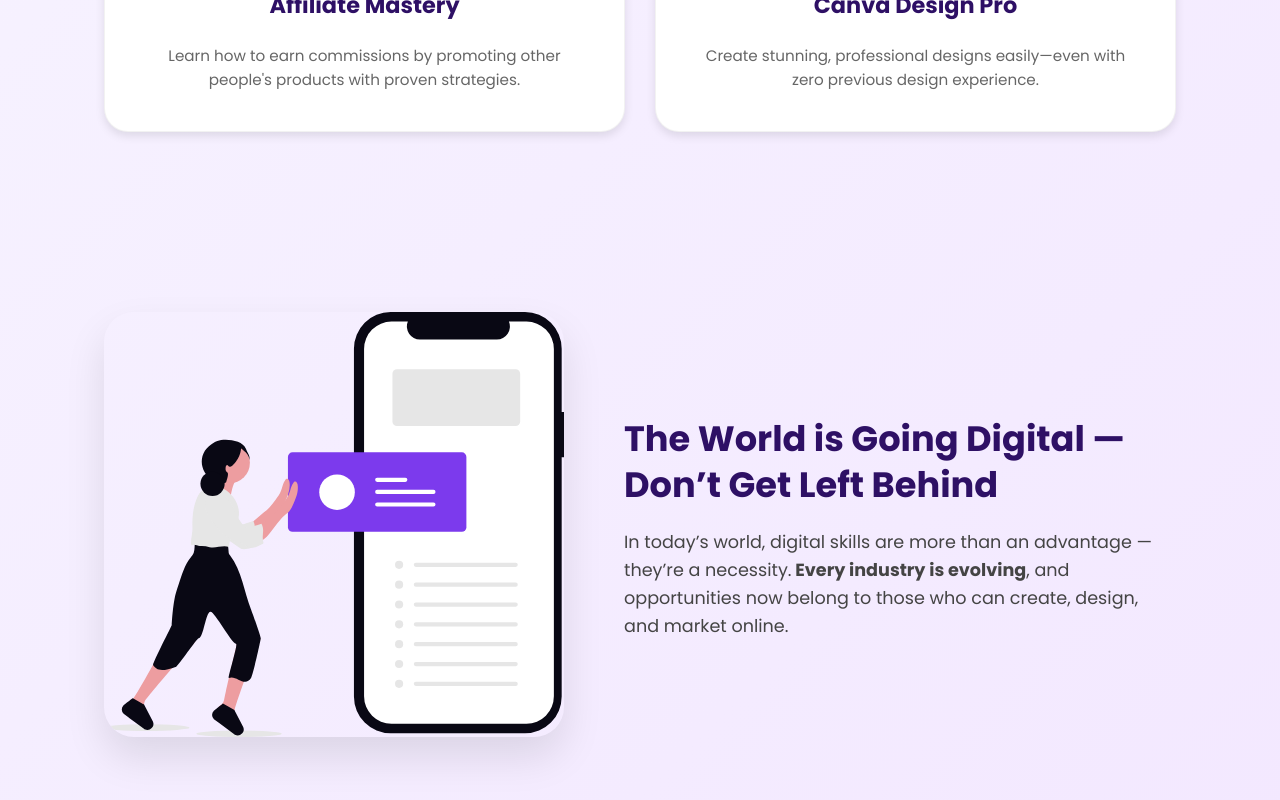
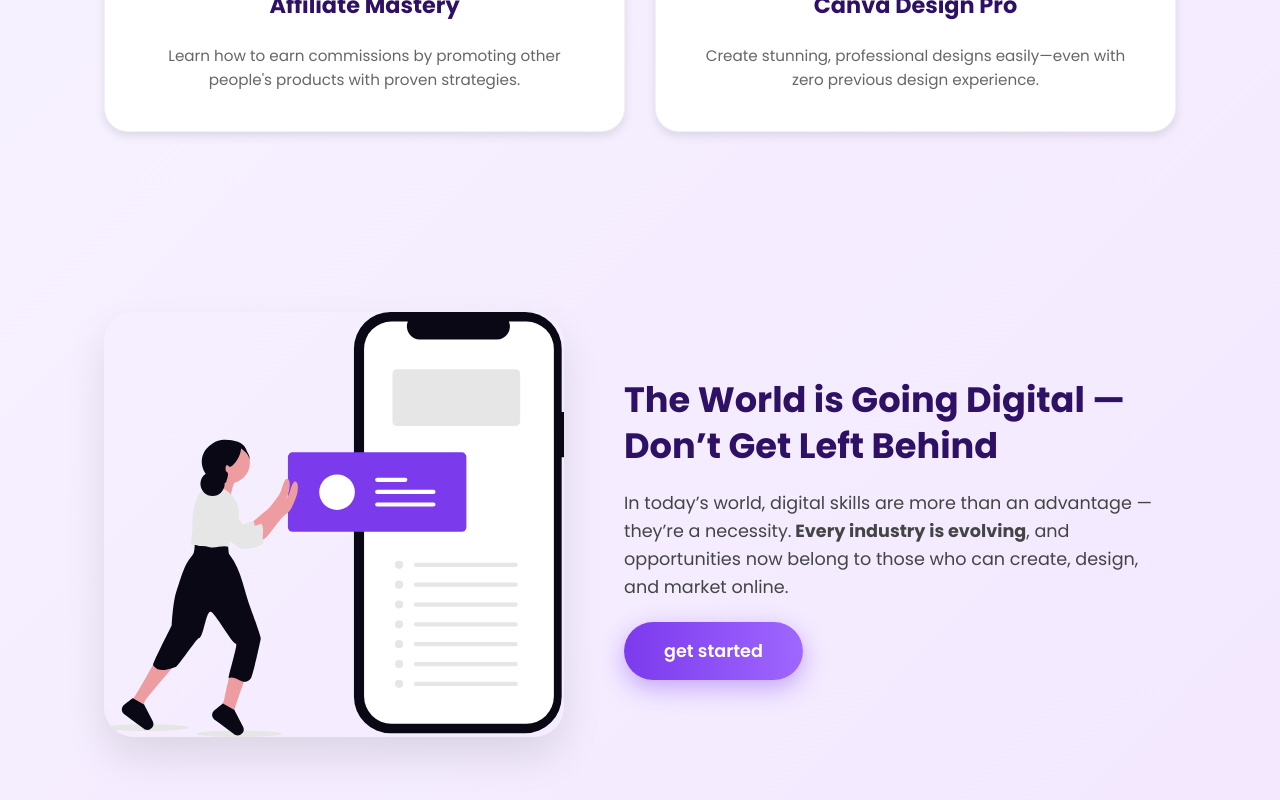
Before and after one commit to KosisochukwuD/react-app, a React (Create React App) app: page / in a window 1280 px wide. Shown: the part 1342-2142 px from the top of the page. Built offline with nearby package versions, Linux system fonts and the light colour scheme.

Commit message:
added a get started button

```diff
--- a/src/components/Profile.jsx
+++ b/src/components/Profile.jsx
@@ -79,6 +79,9 @@ const Profile = () => {
               In today’s world, digital skills are more than an advantage — they’re a necessity.
               <strong> Every industry is evolving</strong>, and opportunities now belong to those who can create, design, and market online.
             </p>
+                      <button className="cta-btn" onClick={() => navigate('/learn')}>
+            get started
+          </button>
           </div>
         </div>
       </section>
```
